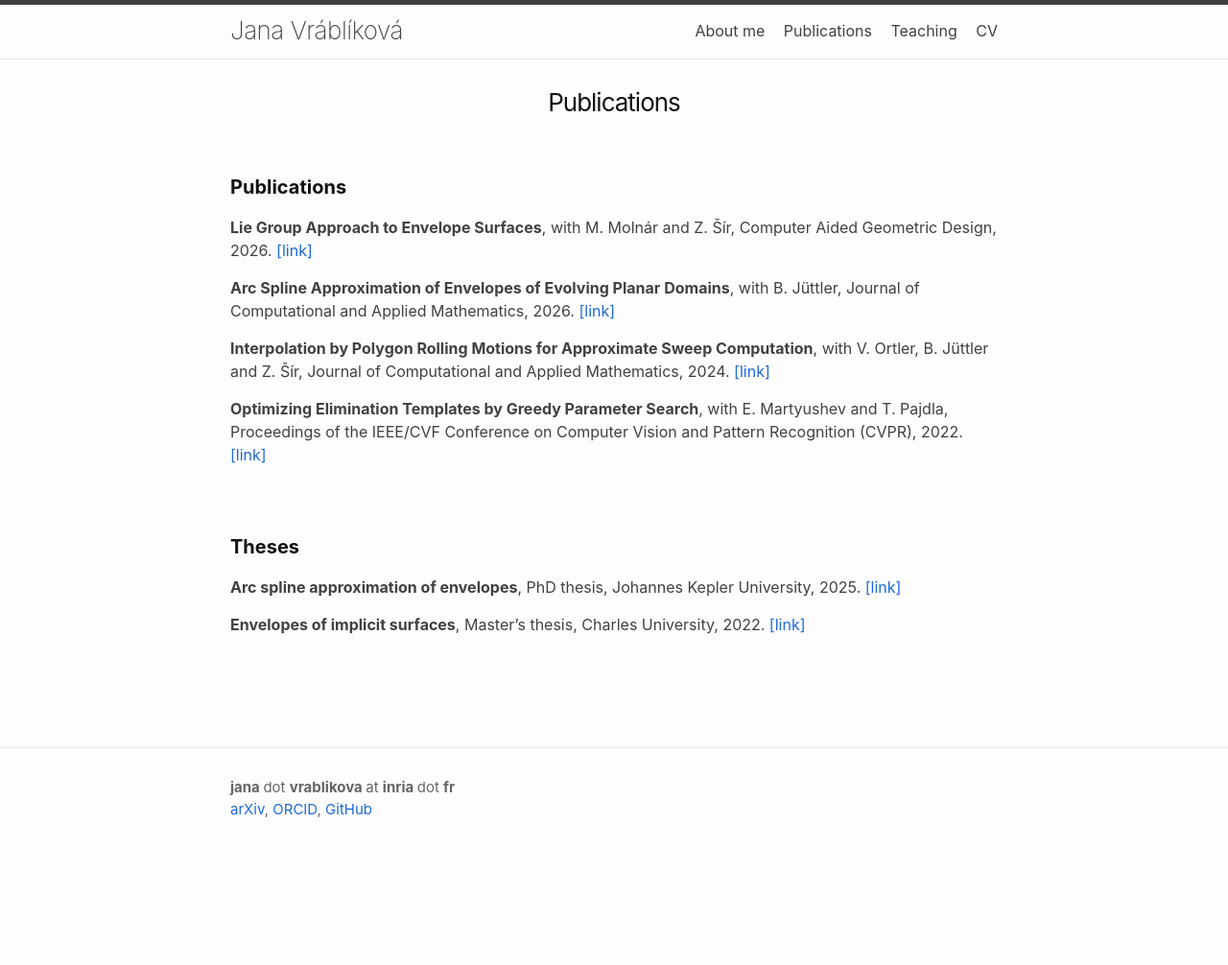
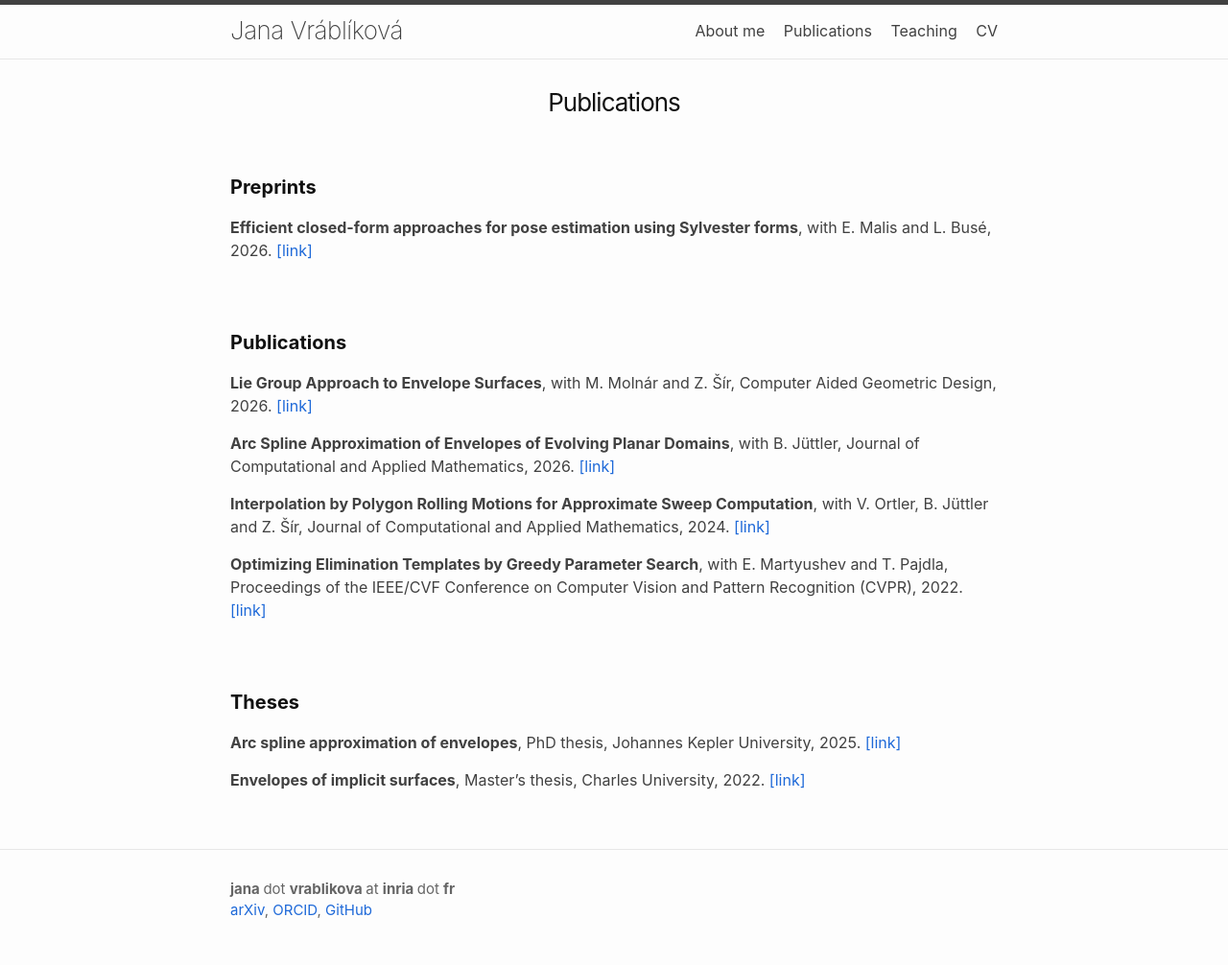
Before and after one commit to JanaVrablikova/janavrablikova.github.io, a Jekyll site: the page built from 01publications.markdown, in a window 1280 px wide. Shown: the whole page at 96% size. Built offline with Jekyll 4.4.1, drawn with Linux system fonts in a browser that asks for light colours; nearby versions of some CDN libraries; before the commit the page ends 900 px from its top, so only the background shows below that.

Commit message:
Update 01publications.markdown

```diff
--- a/01publications.markdown
+++ b/01publications.markdown
@@ -5,10 +5,12 @@ permalink: /publications/
 longname: Publications
 ---
 
-<!--#### **Preprints**
+#### **Preprints**
+
+**Efficient closed-form approaches for pose estimation using Sylvester forms**, with E. Malis and L. Busé, 2026. [[link]](https://hal.science/hal-05592420)
 
 &nbsp;
-&nbsp;-->
+&nbsp;
 
 #### **Publications**
 
```
